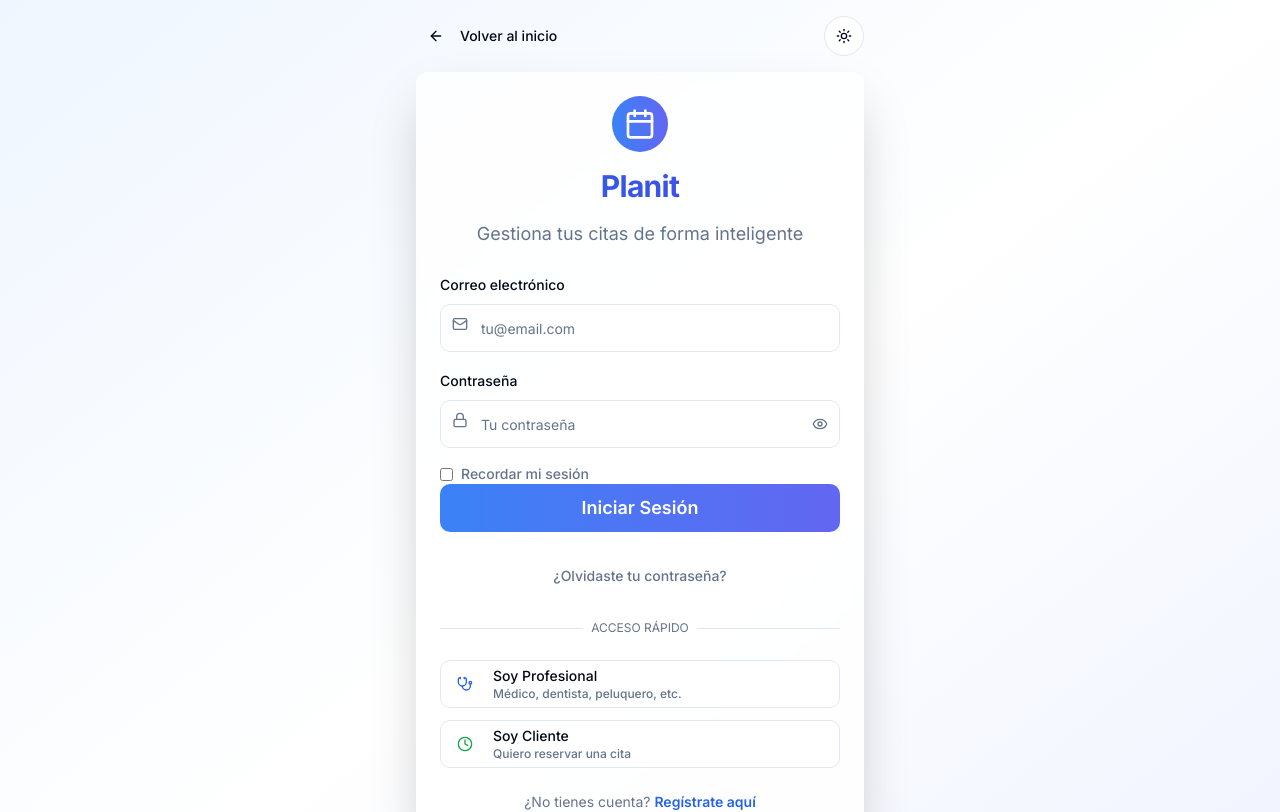
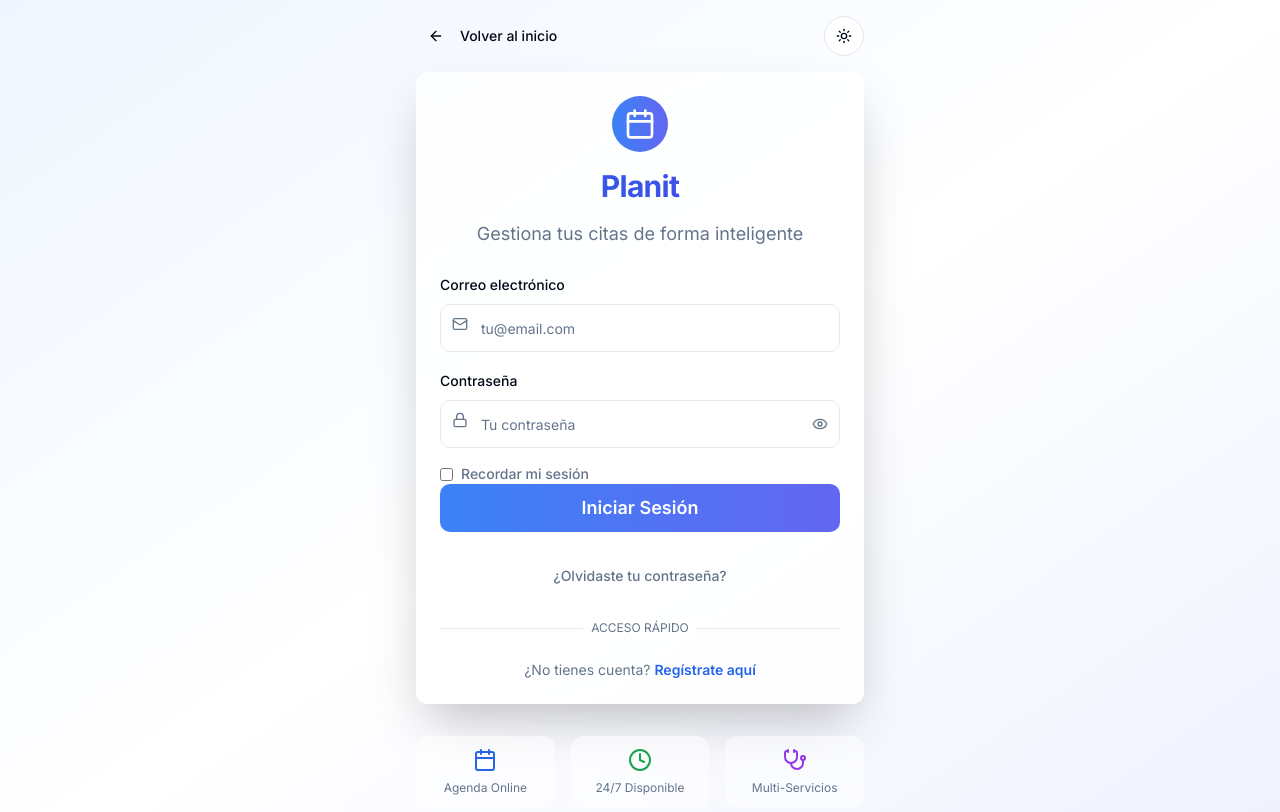
Before and after one commit to Blaubit/appointments-frontend, a Next.js app: page /login in a window 1280 px wide. Shown: the top 812 px of the page. Built offline with nearby package versions, Linux system fonts and the light colour scheme.

Commit message:
fixed login page

```diff
--- a/app/login/page.tsx
+++ b/app/login/page.tsx
@@ -138,24 +138,6 @@ export default function LoginPage() {
                 <span className="bg-background px-2 text-muted-foreground">Acceso rápido</span>
               </div>
             </div>
-
-            <div className="grid grid-cols-1 gap-3">
-              <Button variant="outline" className="h-12 justify-start">
-                <Stethoscope className="mr-3 h-4 w-4 text-blue-600" />
-                <div className="text-left">
-                  <div className="font-medium">Soy Profesional</div>
-                  <div className="text-xs text-muted-foreground">Médico, dentista, peluquero, etc.</div>
-                </div>
-              </Button>
-              <Button variant="outline" className="h-12 justify-start">
-                <Clock className="mr-3 h-4 w-4 text-green-600" />
-                <div className="text-left">
-                  <div className="font-medium">Soy Cliente</div>
-                  <div className="text-xs text-muted-foreground">Quiero reservar una cita</div>
-                </div>
-              </Button>
-            </div>
-
             <div className="text-center text-sm text-muted-foreground">
               ¿No tienes cuenta?{" "}
               <Link href="/register">
```
